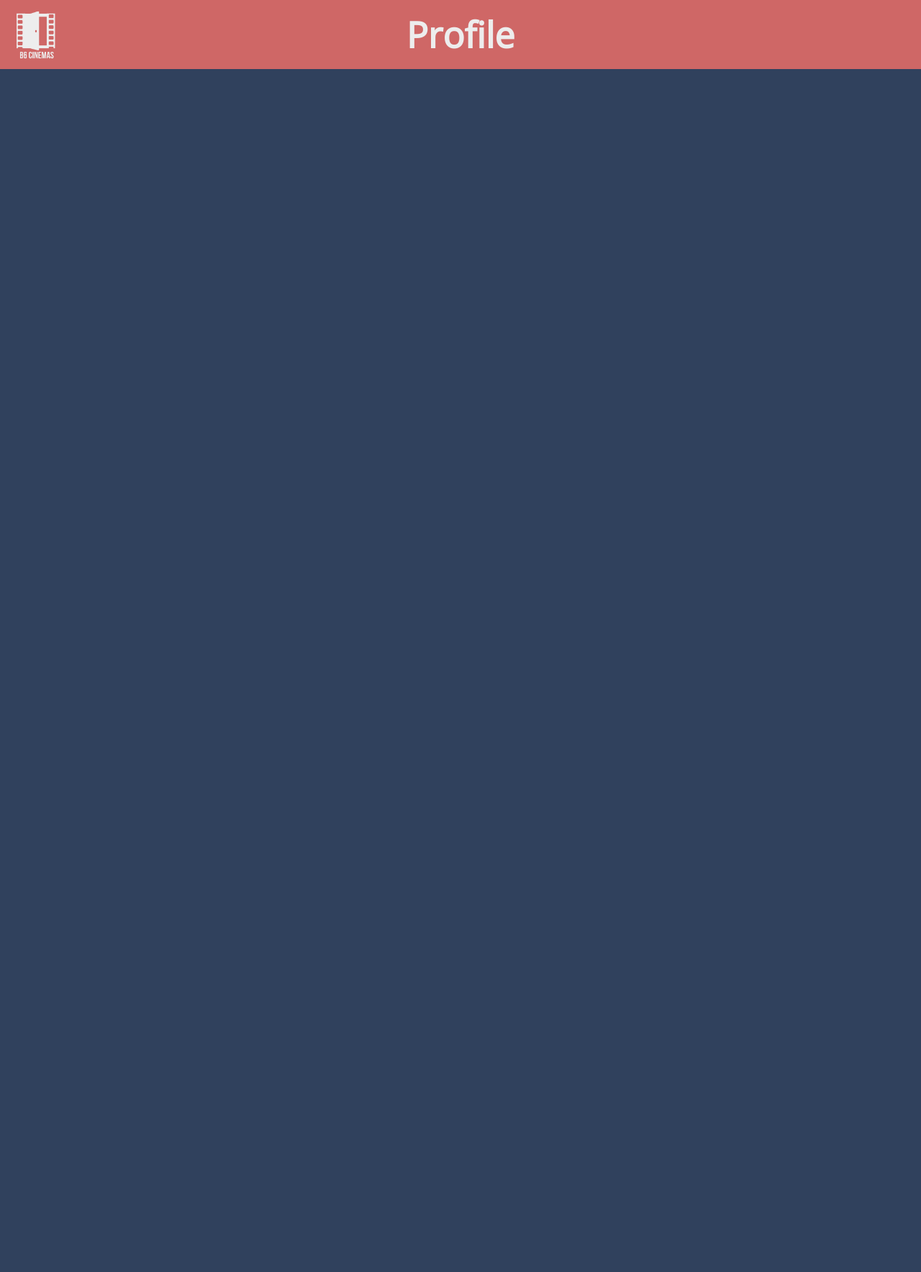
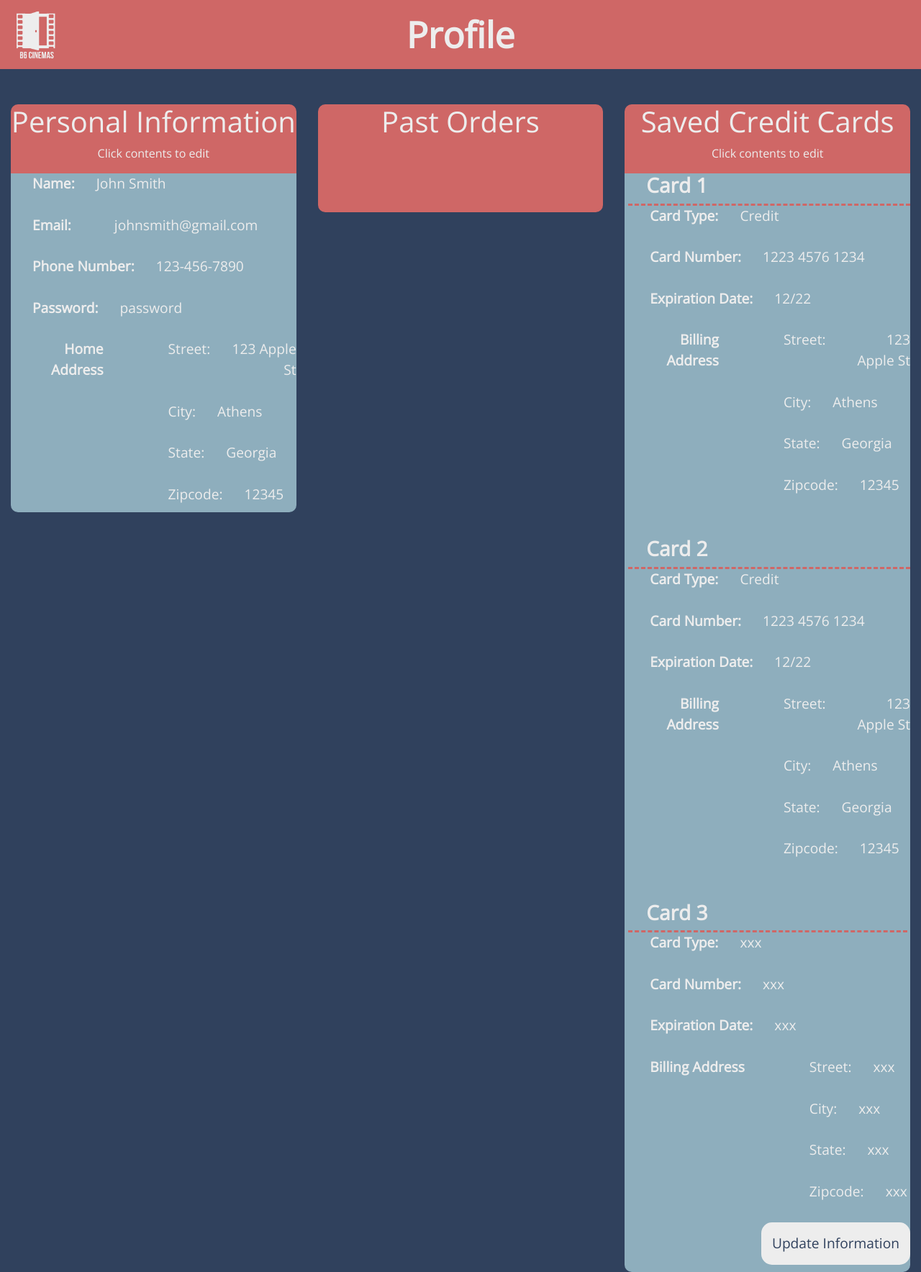
Before and after one commit to sudhanchitgopkar/B6Cinemas, a PHP site: page /editprofile.html in a window 1280 px wide. Shown: the whole page at 72% size. Before the commit the page ends 96 px from the top, so only its background shows below. Run offline with PHP 8.4, Linux system fonts and the light colour scheme.

Commit message:
Add files via upload

```diff
--- a/B6Website/editprofile.css
+++ b/B6Website/editprofile.css
@@ -9,3 +9,85 @@
     transform: translatex(-50%);
 
 }
+
+.main {
+    display: flex;
+    flex-direction: row;
+    margin-top: 130px;
+}
+
+.flexMe {
+    text-align: center;
+    flex: 1;
+    background-color: #CF6766;
+    margin: 15px;
+    border-radius: 10px;
+    height: 150px;
+}
+
+h3 {
+    text-align: left;
+    padding-left: 25px;
+    font-weight: bolder;
+}
+
+.innerPersonalInfo {
+    background-color: #8EAEBD;
+    font-size: larger;
+    padding-bottom: 10px;
+    border-bottom-left-radius: 10px;
+    border-bottom-right-radius: 10px;
+}
+
+.innerPersonalInfo p {
+    display:table-cell;
+    padding-right: 30px;
+    padding-left: 30px;
+}
+
+.innerPersonalInfo div {
+    display: table-cell;
+    text-align: right;
+}
+
+.addressInfo p{
+    text-indent: 30px;
+}
+
+.billingInfo p{
+    text-indent: 30px;
+}
+
+.innerPaymentInfo {
+    background-color: #8EAEBD;
+    font-size: larger;
+    padding-bottom: 10px;
+    border-bottom-left-radius: 10px;
+    border-bottom-right-radius: 10px;
+    padding-left: 5px;
+}
+
+.innerPaymentInfo p {
+    display:table-cell;
+    padding-right: 30px;
+    padding-left: 30px;
+}
+
+.innerPaymentInfo div {
+    display: table-cell;
+    text-align: right;
+}
+
+.innerCard {
+    border-top:#CF6766;
+    border-style: dashed;
+    border-bottom: none;
+    border-left: none;
+    border-right: none;
+}
+
+.paymentBtn {
+    color: #30415D;
+    padding: 15px;
+
+}
--- a/B6Website/editprofile.html
+++ b/B6Website/editprofile.html
@@ -12,7 +12,7 @@
 </head>
 
 <body>
-    <div >
+    <div>
         <nav class="navbar navbar-expand-lg sticky-top navbar-light ">
             <a class="navbar-brand" href="index.html">
                 <img src="B6 Cinema (2).png" width="70" height="70" class="d-inline-block align-center" alt="B6 Cinemas logo">
@@ -24,6 +24,202 @@
         </nav>
     </div>
 
+    <div class="main">
+        <div class="personalInfo flexMe">
+           <h1>Personal Information</h1>
+            <p>Click contents to edit</p>
+            <div class="innerPersonalInfo">
+                <div>
+                <p><b>Name: </b>  </p>
+                <div id="edit" contenteditable="true">
+                    John Smith
+                </div>
+                <br>
+                <p><b>Email:</b></p>
+                <p>johnsmith@gmail.com</p>
+                <br>
+                <p><b>Phone Number:</b></p>
+                <div id="edit" contenteditable="true">
+                    123-456-7890
+                </div>
+                <br>
+                <p><b>Password:</b>   </p>
+                <div id="edit" contenteditable="true">
+                    password
+                </div>
+                <br>
+
+                <!--Optional Info-->
+                <p><b>Home Address</b></p>
+                <div class="addressInfo">
+                    <p>Street:</p>
+                    <div id="edit"  contenteditable="true">
+                        123 Apple St
+                    </div>
+                    <br>
+                    <p>City:</p>
+                    <div id="edit"  contenteditable="true">
+                        Athens
+                    </div>
+                    <br>
+                    <p>State: </p>
+                    <div id="edit"  contenteditable="true">
+                        Georgia
+                    </div>
+                    <br>
+                    <p>Zipcode:</p>
+                    <div id="edit"  contenteditable="true">
+                        12345
+                    </div>
+                </div>
+
+            </div>
+            </div>
+        </div>
+
+        <div class="orders flexMe">
+            <h1>Past Orders</h1>
+        </div>
+
+        <div class="paymentInfo flexMe">
+            <h1>Saved Credit Cards</h1>
+            <p>Click contents to edit</p>
+            <div class="innerPaymentInfo">
+                <div class="creditcard">
+                    <h3>Card 1</h3>
+                    <div class="innerCard">
+                        <p><b>Card Type:</b></p>
+                        <div id="edit"  contenteditable="true">
+                            Credit
+                        </div>
+                        <br>
+                        <p><b>Card Number:</b></p>
+                        <div id="edit"  contenteditable="true">
+                            1223 4576 1234
+                        </div>
+                        <br>
+                        <p><b>Expiration Date:</b></p>
+                        <div id="edit"  contenteditable="true">
+                            12/22
+                        </div>
+                        <br>
+                        <p><b>Billing Address</b></p>
+                        <div class="billingInfo">
+                            <p>Street:</p>
+                        <div id="edit"  contenteditable="true">
+                            123 Apple St
+                        </div>
+                        <br>
+                        <p>City:</p>
+                        <div id="edit"  contenteditable="true">
+                            Athens
+                        </div>
+                        <br>
+                        <p>State: </p>
+                        <div id="edit"  contenteditable="true">
+                            Georgia
+                        </div>
+                        <br>
+                        <p>Zipcode:</p>
+                        <div id="edit"  contenteditable="true">
+                            12345
+                        </div>
+                    </div>
+                    <br>
+                </div>
+                <br>
+                <div class="creditcard">
+                    <h3>Card 2</h3>
+                    <div class="innerCard">
+                        <p><b>Card Type:</b></p>
+                        <div id="edit"  contenteditable="true">
+                            Credit
+                        </div>
+                        <br>
+                        <p><b>Card Number:</b></p>
+                        <div id="edit"  contenteditable="true">
+                            1223 4576 1234
+                        </div>
+                        <br>
+                        <p><b>Expiration Date:</b></p>
+                        <div id="edit"  contenteditable="true">
+                            12/22
+                        </div>
+                        <br>
+                        <p><b>Billing Address</b></p>
+                        <div class="billingInfo">
+                            <p>Street:</p>
+                        <div id="edit"  contenteditable="true">
+                            123 Apple St
+                        </div>
+                        <br>
+                        <p>City:</p>
+                        <div id="edit"  contenteditable="true">
+                            Athens
+                        </div>
+                        <br>
+                        <p>State: </p>
+                        <div id="edit"  contenteditable="true">
+                            Georgia
+                        </div>
+                        <br>
+                        <p>Zipcode:</p>
+                        <div id="edit"  contenteditable="true">
+                            12345
+                        </div>
+                    </div>
+                    <br>
+                </div>
+                </div>
+                <br>
+                <div class="creditcard">
+                    <h3>Card 3</h3>
+                    <div class="innerCard">
+                        <p><b>Card Type:</b></p>
+                        <div id="edit"  contenteditable="true">
+                            xxx
+                        </div>
+                        <br>
+                        <p><b>Card Number:</b></p>
+                        <div id="edit"  contenteditable="true">
+                            xxx
+                        </div>
+                        <br>
+                        <p><b>Expiration Date:</b></p>
+                        <div id="edit"  contenteditable="true">
+                            xxx
+                        </div>
+                        <br>
+                        <p><b>Billing Address</b></p>
+                        <div class="billingInfo">
+                            <p>Street:</p>
+                        <div id="edit"  contenteditable="true">
+                            xxx
+                        </div>
+                        <br>
+                        <p>City:</p>
+                        <div id="edit"  contenteditable="true">
+                            xxx
+                        </div>
+                        <br>
+                        <p>State: </p>
+                        <div id="edit"  contenteditable="true">
+                            xxx
+                        </div>
+                        <br>
+                        <p>Zipcode:</p>
+                        <div id="edit"  contenteditable="true">
+                            xxx
+                        </div>
+                    </div>
+                    <br>
+                </div>
+                </div>
+                <button class="paymentBtn">Update Information</button>
+            </div>
+        </div>
+    </div>
+
     <script src="https://code.jquery.com/jquery-3.3.1.slim.min.js" integrity="sha384-q8i/X+965DzO0rT7abK41JStQIAqVgRVzpbzo5smXKp4YfRvH+8abtTE1Pi6jizo" crossorigin="anonymous"></script>
     <script src="https://cdn.jsdelivr.net/npm/popper.js@1.14.7/dist/umd/popper.min.js" integrity="sha384-UO2eT0CpHqdSJQ6hJty5KVphtPhzWj9WO1clHTMGa3JDZwrnQq4sF86dIHNDz0W1" crossorigin="anonymous"></script>
     <script src="https://cdn.jsdelivr.net/npm/bootstrap@4.3.1/dist/js/bootstrap.min.js" integrity="sha384-JjSmVgyd0p3pXB1rRibZUAYoIIy6OrQ6VrjIEaFf/nJGzIxFDsf4x0xIM+B07jRM" crossorigin="anonymous"></script>
```
Also changed, not shown: B6Website/addCard.html (added, +12 -0 lines).
